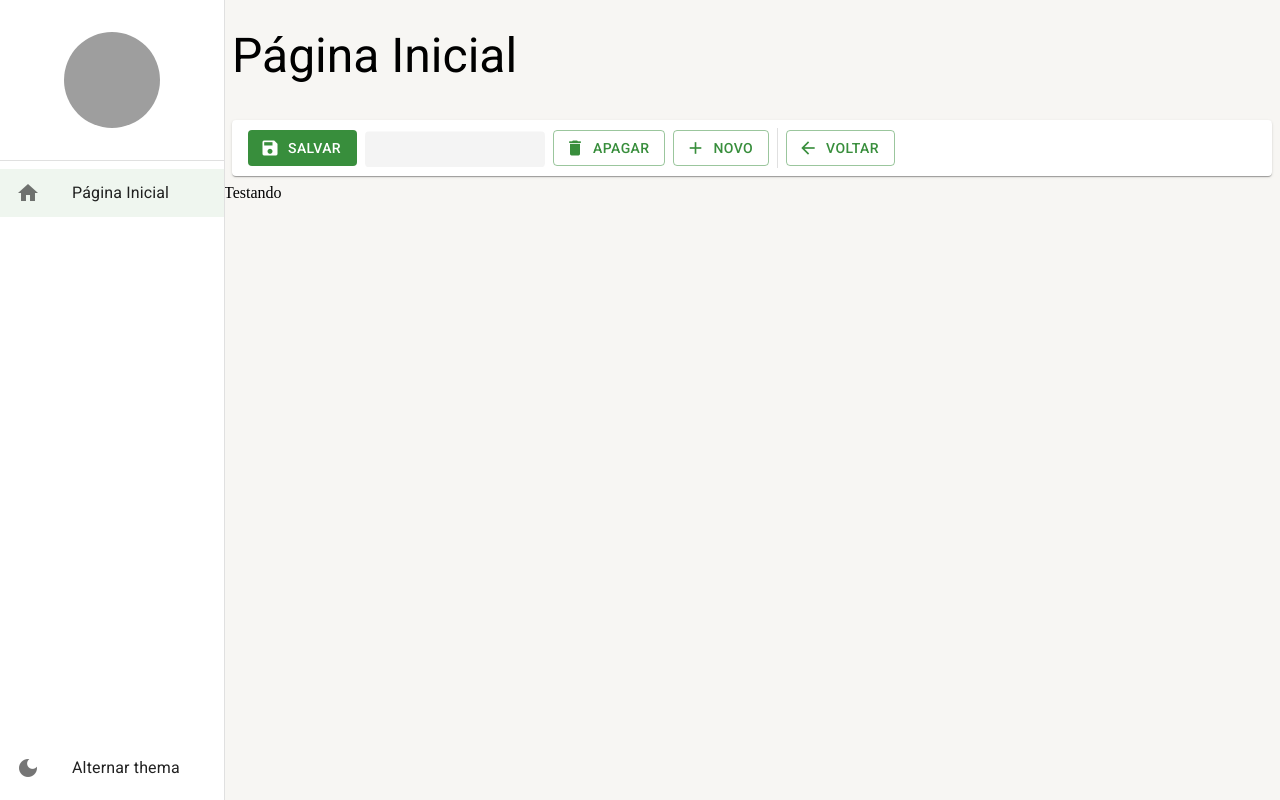
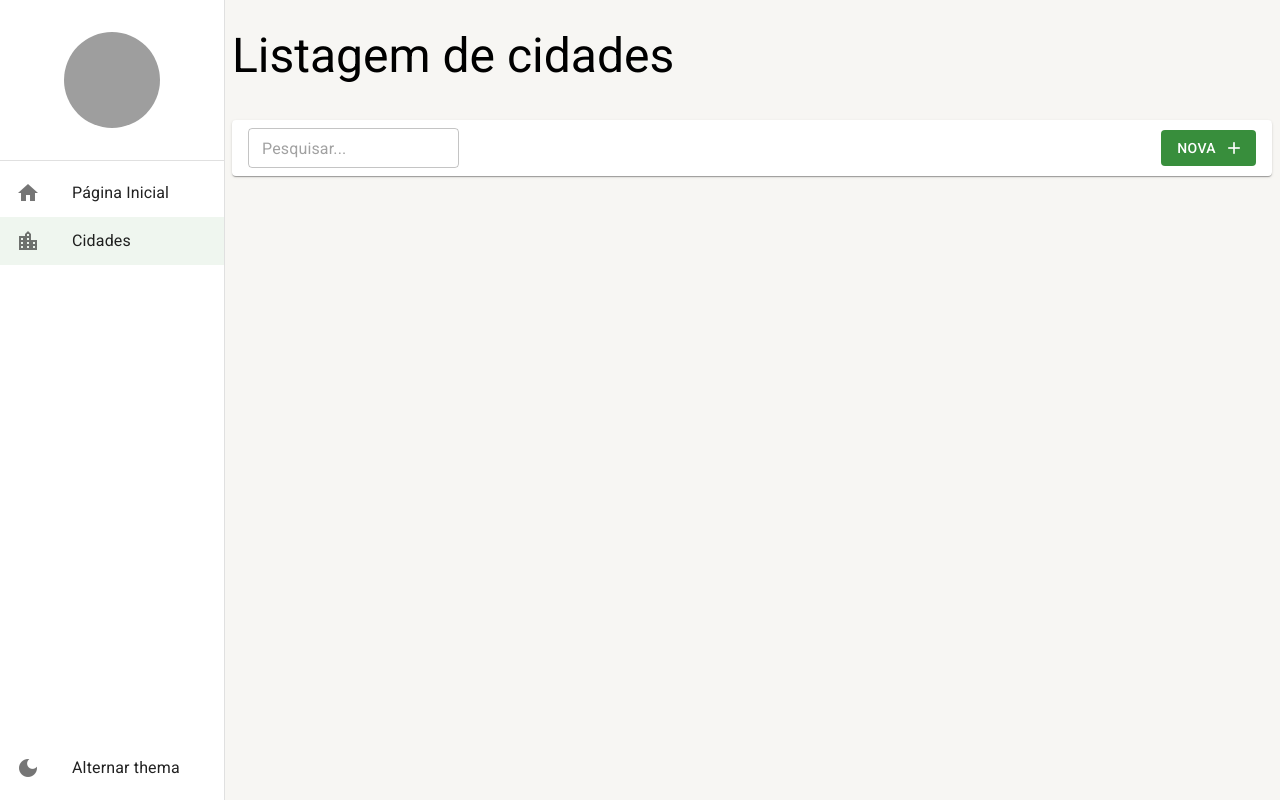
Before and after one commit to fabioluizrodrigues/ctrl-web-app, a React (Create React App) app: page /cidades in a window 1280 px wide. Before the commit this address led to /pagina-inicial. Built offline with nearby package versions, Linux system fonts and the light colour scheme; grey boxes are pictures that could not be loaded.

Commit message:
feat: Listagem de cidades.

```diff
--- /dev/null
+++ b/src/pages/cidades/ListagemDeCidades.tsx
@@ -0,0 +1,29 @@
+import { useMemo } from 'react';
+import { useSearchParams } from 'react-router-dom';
+import { FerramentasDaListagem } from '../../shared/components';
+import { LayoutBaseDePagina } from '../../shared/layouts';
+
+export const ListagemDeCidades: React.FC = () => {
+
+	const [searchParams, setSearchParams] = useSearchParams();
+
+	const busca = useMemo(() => {
+		return searchParams.get('busca') || '';
+	}, [searchParams]);
+
+	return (
+		<LayoutBaseDePagina
+			titulo='Listagem de cidades'
+			barraDeFerramentas={
+				<FerramentasDaListagem
+					textoBotaoNovo='Nova'
+					mostrarInputBusca
+					textoDaBusca={ busca }
+					aoMudarTextoDeBusca={texto => setSearchParams({busca: texto}, { replace: true})}
+				/>
+			}
+		>
+
+		</LayoutBaseDePagina>
+	);
+};
--- a/src/pages/index.ts
+++ b/src/pages/index.ts
@@ -1 +1,2 @@
 export * from './dashboard/Dashboard';
+export * from './cidades/ListagemDeCidades';
--- a/src/routes/index.tsx
+++ b/src/routes/index.tsx
@@ -1,6 +1,6 @@
 import { useEffect } from 'react';
 import { Navigate, Route, Routes } from 'react-router-dom';
-import { Dashboard } from '../pages';
+import { Dashboard, ListagemDeCidades } from '../pages';
 import { useDrawerContext } from '../shared/contexts';
 
 export const AppRoutes = () => {
@@ -13,13 +13,19 @@
 				icon: 'home',
 				path: 'pagina-inicial',
 				label: 'Página Inicial',
-			}
+			},
+			{
+				icon: 'location_city',
+				path: 'cidades',
+				label: 'Cidades',
+			},
 		]);
 	}, []);
 
 	return (
 		<Routes>
 			<Route path='/pagina-inicial' element={<Dashboard/>} />
+			<Route path='/cidades' element={<ListagemDeCidades/>} />
 			<Route path='*' element={<Navigate to='/pagina-inicial' />} />
 		</Routes>
 	);
```
